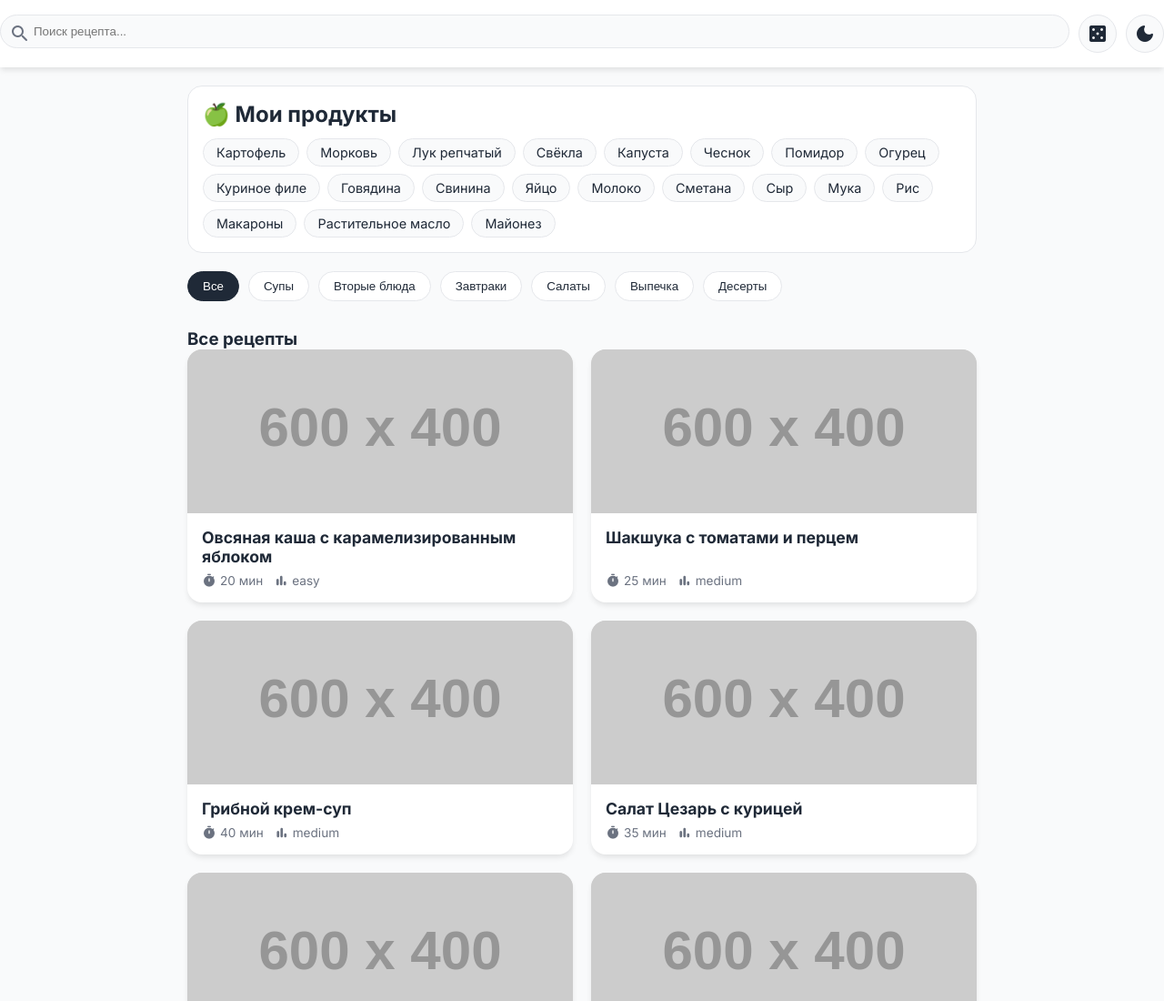
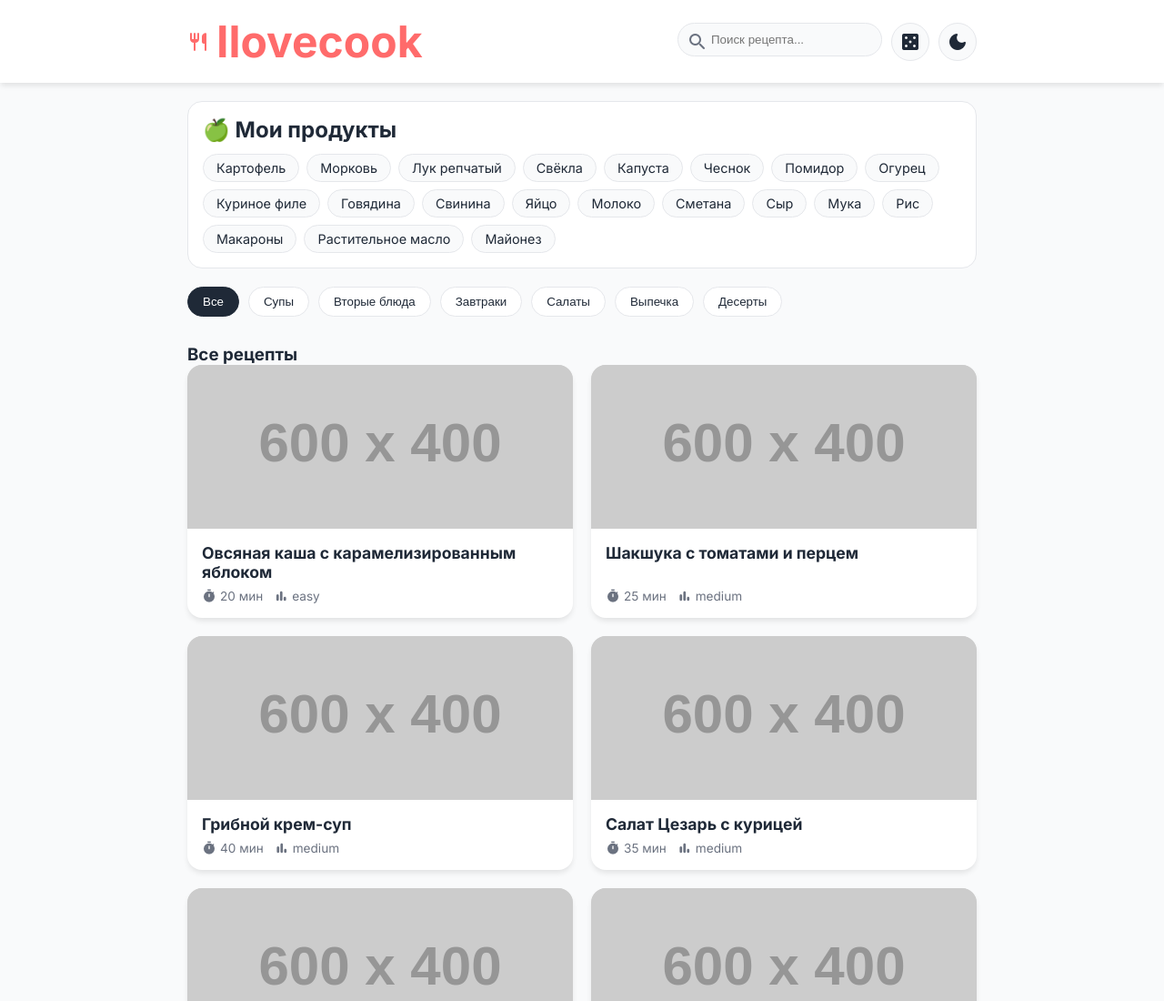
Before and after one commit to ilovedukkk/Ilovecook, a plain HTML site: page index.html in a window 1280 px wide. Shown: the top 1100 px of the page at 91% size. Drawn offline with Linux system fonts and the light colour scheme; placeholder pictures from the web are drawn by us.

Commit message:
Refactor header layout and structure in index.html

```diff
--- a/index.html
+++ b/index.html
@@ -12,6 +12,13 @@
 <body>
 
     <header class="app-header">
+       <div class="container header-content">
+
+            <div class="logo">
+                <span class="material-icons-round">restaurant</span>
+                <h1>Ilovecook</h1>
+            </div>
+
             <div class="header-actions">
                 <div class="search-wrap">
                     <span class="material-icons-round search-icon">search</span>
@@ -21,6 +28,7 @@
                 <button id="random-btn" class="icon-btn" title="Мне повезёт!">
                     <span class="material-icons-round">casino</span>
                 </button>
+
                 <button id="theme-toggle" class="icon-btn" title="Переключить тему">
                     <span class="material-icons-round">dark_mode</span>
                 </button>
```
Lines whose indentation alone changed are shown as unchanged.
